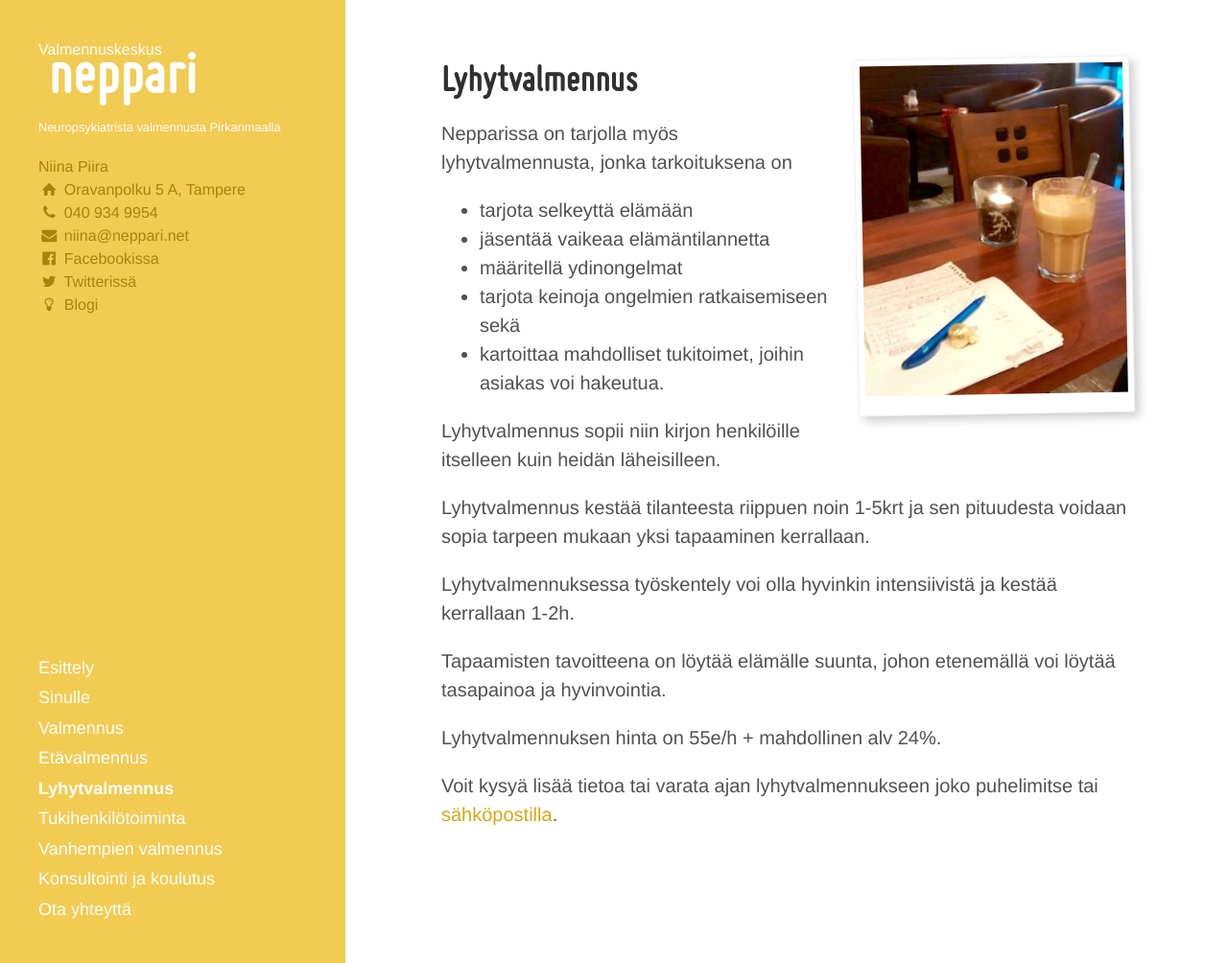
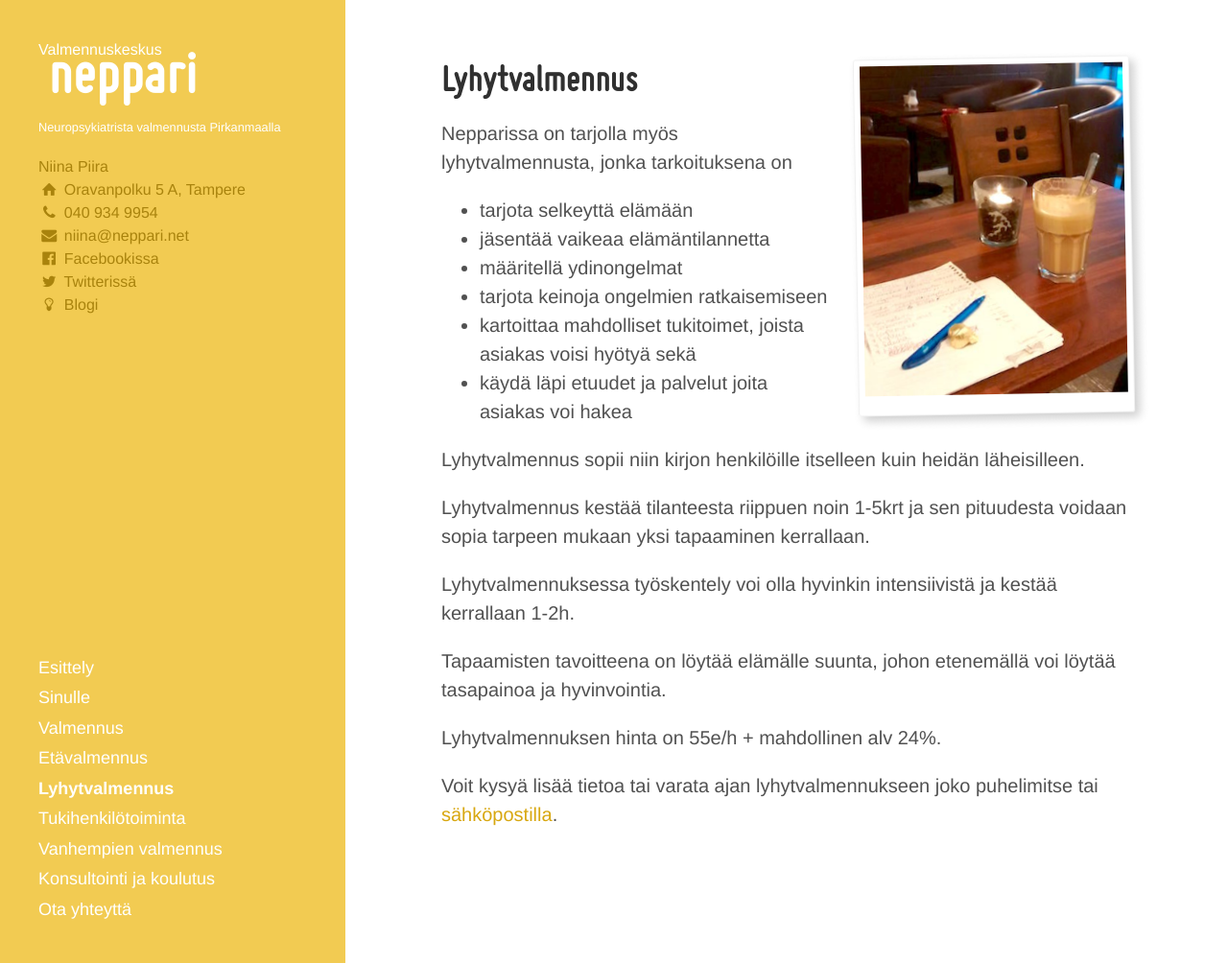
Before and after one commit to niinapiira/neppari.net, a Jekyll site: the page built from lyhytvalmennus.md, in a window 1280 px wide and 1004 px high. Shown: the whole window at 96% size. Built offline with Jekyll 4.4.1, drawn with Linux system fonts in a browser that asks for light colours.

Commit message:
Updated lyhytvalmennus.md

```diff
--- a/lyhytvalmennus.md
+++ b/lyhytvalmennus.md
@@ -21,8 +21,11 @@ Nepparissa on tarjolla myös lyhytvalmennusta, jonka tarkoituksena on
 - tarjota selkeyttä elämään
 - jäsentää vaikeaa elämäntilannetta
 - määritellä ydinongelmat
-- tarjota keinoja ongelmien ratkaisemiseen sekä
-- kartoittaa mahdolliset tukitoimet, joihin asiakas voi hakeutua.
+- tarjota keinoja ongelmien ratkaisemiseen
+- kartoittaa mahdolliset tukitoimet, joista asiakas voisi hyötyä sekä
+- käydä läpi etuudet ja palvelut joita asiakas voi hakea
+
+
 
 Lyhytvalmennus sopii niin kirjon henkilöille itselleen kuin heidän läheisilleen.
 
```
